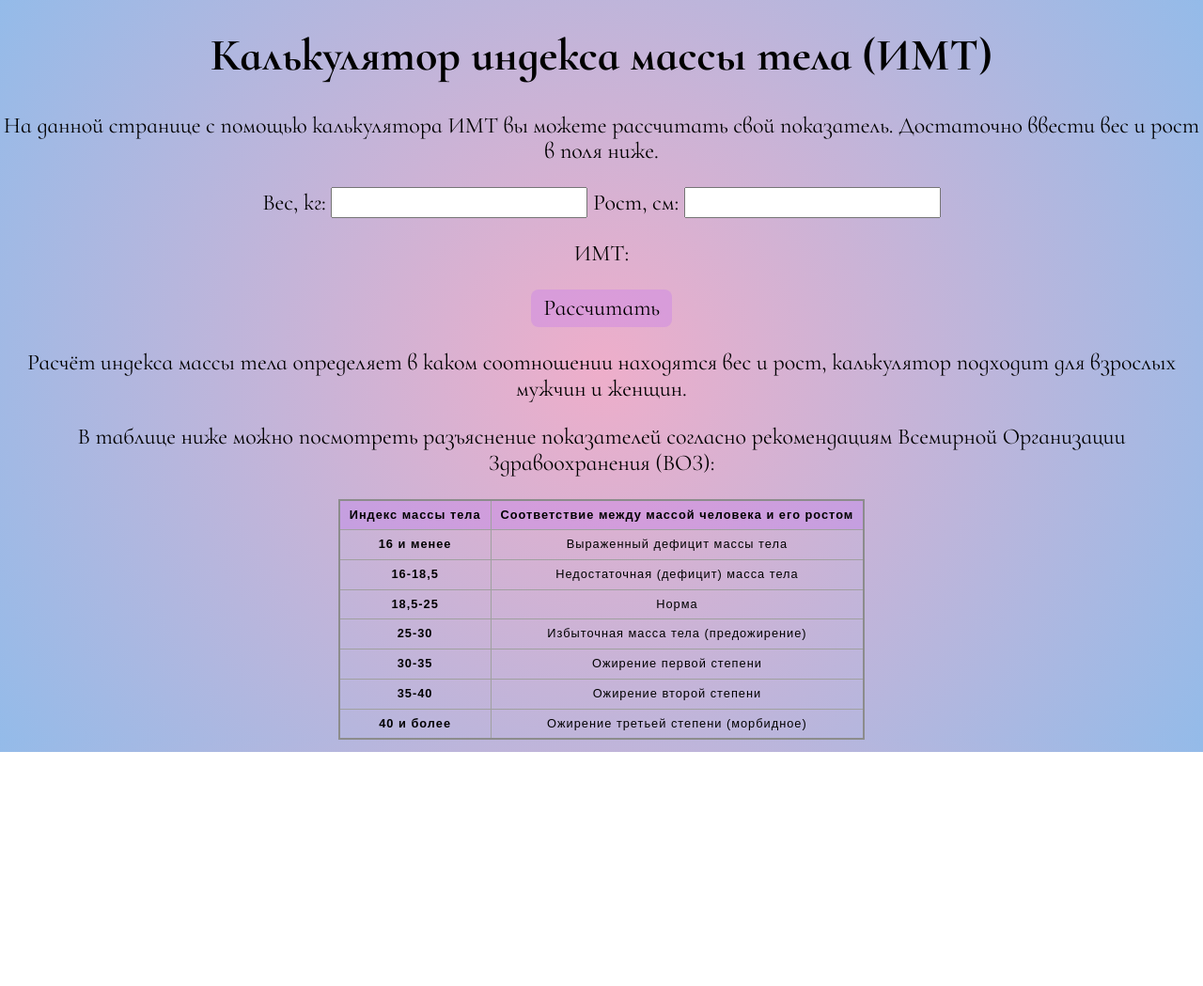
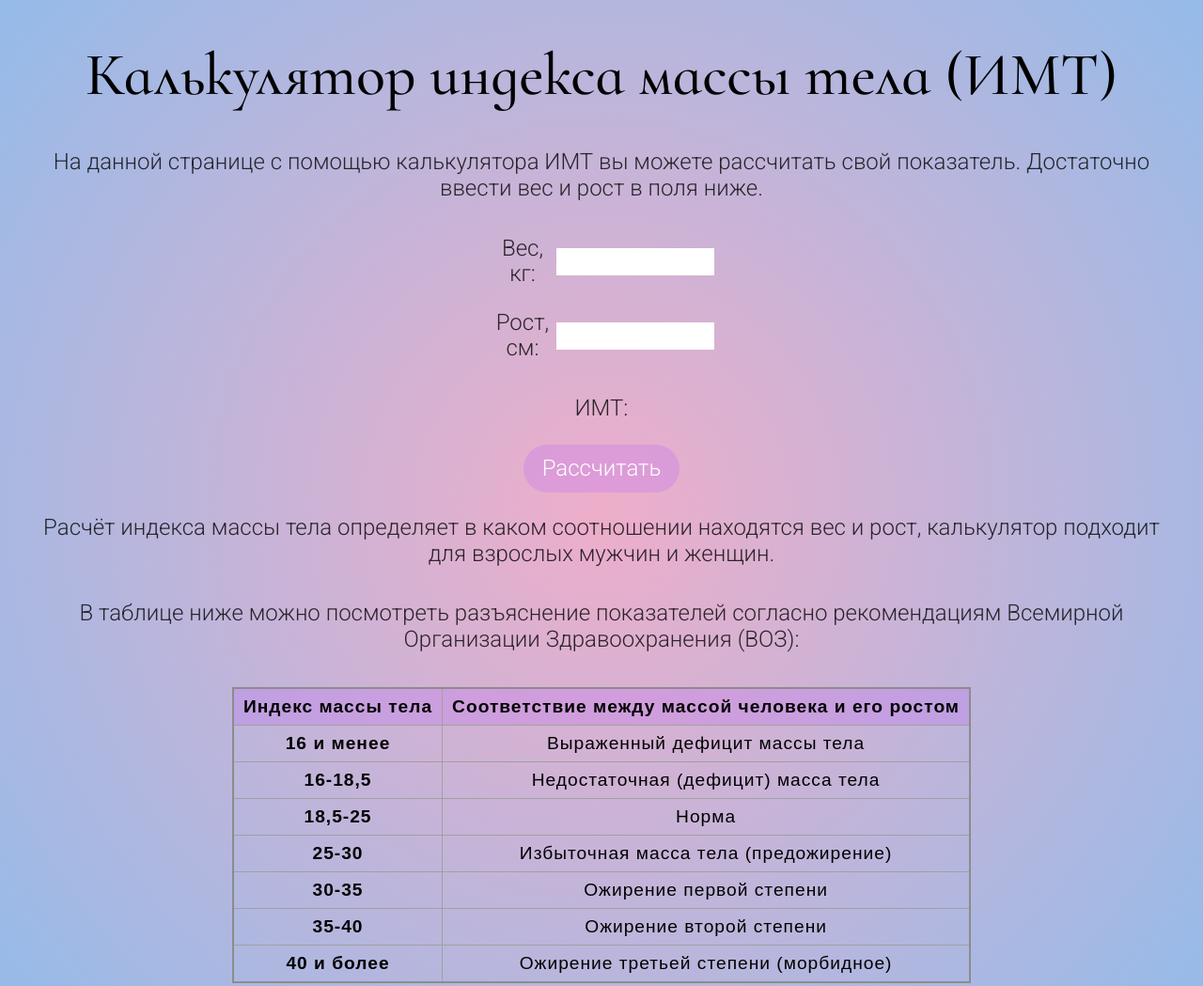
Before and after one commit to Oxana2332/imb, a plain HTML site: page index.html in a window 1280 px wide. Shown: the top 1049 px of the page at 94% size. Before the commit the page ends 800 px from the top, so only its background shows below. Drawn offline with Linux system fonts and the light colour scheme.

Commit message:
правка стилей

```diff
--- a/assets/index.js
+++ b/assets/index.js
@@ -1,5 +1,5 @@
-let height = document.querySelector('.height');
-let weight = document.querySelector('.weight');
+let height = document.querySelector('.input__height');
+let weight = document.querySelector('.input__weight');
 let imbResult = document.querySelector('.result');
 let button = document.querySelector('.button');
 
@@ -21,7 +21,7 @@ function imb(weight, height) {
 	} else if (result >= 40) {
 		imbResult.textContent = `${result} — Ожирение третьей степени (морбидное)`;
 	} else {
-		imbResult.textContent = `Проверьте правильность введённых данных`;
+		imbResult.textContent = `проверьте правильность введённых данных`;
 	}
 }
 
--- a/assets/style/index.css
+++ b/assets/style/index.css
@@ -1,30 +1,77 @@
 body {
-    font-family: "Cormorant Infant", serif;
-    font-weight: 400;
-    font-style: normal;
-    font-size: 1.5rem;
     text-align: center;
     background: rgb(238, 174, 202);
     background: radial-gradient(circle, rgba(238, 174, 202, 1) 0%, rgba(148, 187, 233, 1) 100%);
+    margin: 3%;
+}
+
+:active,
+:hover,
+:focus {
+    outline: 0;
+    outline-offset: 0;
+}
+
+.title {
+    font-family: "Cormorant Infant", serif;
+    font-weight: 500;
+    font-style: normal;
+    font-size: 4rem;
+}
+
+.text {
+    font-family: "Roboto", serif;
+    color: rgba(0, 0, 0, 0.795);
+    font-size: 1.5rem;
+    font-weight: 300;
+    font-style: normal;
+}
+
+.input {
+    display: flex;
+    flex-direction: column;
+    align-items: center;
+}
+
+.input__label {
+    display: flex;
+    justify-content: space-around;
+    align-items: center;
+    width: 20%;
+    padding: 1%;
+}
+
+.input__weight,
+.input__height {
+    padding: 1% 3%;
+    width: 12vw;
+    height: 3vh;
+    border: rgba(0, 0, 0, 0.795);
 }
 
 .button {
+    color: white;
     background-color: rgba(191, 111, 245, 0.295);
     border: 0;
-    border-radius: 8px;
-    padding: 0.5% 1%;
+    border-radius: 30px;
+    padding: 1.5vh 1.5vw;
 }
 
 .button:hover {
+    color: blueviolet;
     background-color: rgba(191, 111, 245, 0.582);
     box-shadow: 4px 4px 8px 0px rgba(34, 60, 80, 0.2);
+}
+
+.description-voz {
+    padding: 1% 0;
 }
 
 table {
     border-collapse: collapse;
     border: 2px solid rgb(140 140 140);
     font-family: sans-serif;
-    font-size: 0.8rem;
+    font-size: 1.2rem;
     letter-spacing: 1px;
     margin: 0 auto;
 }
--- a/index.html
+++ b/index.html
@@ -6,26 +6,30 @@
     <meta name="viewport" content="width=device-width, initial-scale=1.0">
     <link rel="stylesheet" href="./assets/style/normalize.css">
     <link rel="stylesheet" href="./assets/style/index.css">
-    <link
-        href="https://fonts.googleapis.com/css2?family=Cormorant+Infant:ital,wght@0,300;0,400;0,500;0,600;0,700;1,300;1,400;1,500;1,600;1,700&display=swap"
+    <link href="https://fonts.googleapis.com/css2?family=Cormorant+Infant:ital,wght@0,300;0,400;0,500;0,600;0,700;1,300;1,400;1,500;1,600;1,700&family=Roboto:ital,wght@0,100..900;1,100..900&display=swap"
         rel="stylesheet">
-    <title>Калькулятор индекса массы тела (ИМТ)</title>
+    <title>Калькулятор ИМТ</title>
 </head>
 
 <body>
-    <h1>Калькулятор индекса массы тела (ИМТ)</h1>
-    <p>На данной странице с помощью калькулятора ИМТ вы можете рассчитать свой показатель. Достаточно ввести вес и рост
+    <h1 class="title">Калькулятор индекса массы тела (ИМТ)</h1>
+    <p class="text">На данной странице с помощью калькулятора ИМТ вы можете рассчитать свой показатель.
+        Достаточно ввести вес и рост
         в поля ниже.</p>
-    <label>Вес, кг:
-        <input type="text" class="weight"></label>
-    <label>Рост, см:
-        <input type="text" class="height"></label>
-    <p>ИМТ: <span class="result"></span>
+    <section class="input">
+        <label class="text input__label">Вес, кг:
+            <input type="text" class="input__weight"></label>
+        <label class="text input__label">Рост, см:
+            <input type="text" class="input__height"></label>
+    </section>
+    <p class="text">ИМТ: <span class="result"></span>
     </p>
-    <button class="button">Рассчитать</button>
-    <p>Расчёт индекса массы тела определяет в каком соотношении находятся вес и рост, калькулятор подходит для взрослых
+    <button class="button text">Рассчитать</button>
+    <p class="text">Расчёт индекса массы тела определяет в каком соотношении находятся вес и рост, калькулятор подходит
+        для взрослых
         мужчин и женщин.</p>
-    <p>В таблице ниже можно посмотреть разъяснение показателей согласно рекомендациям Всемирной Организации
+    <p class="description-voz text">В таблице ниже можно посмотреть разъяснение показателей согласно рекомендациям
+        Всемирной Организации
         Здравоохранения
         (ВОЗ):</p>
     <table>
```
Also changed, not shown: 1 other file.
